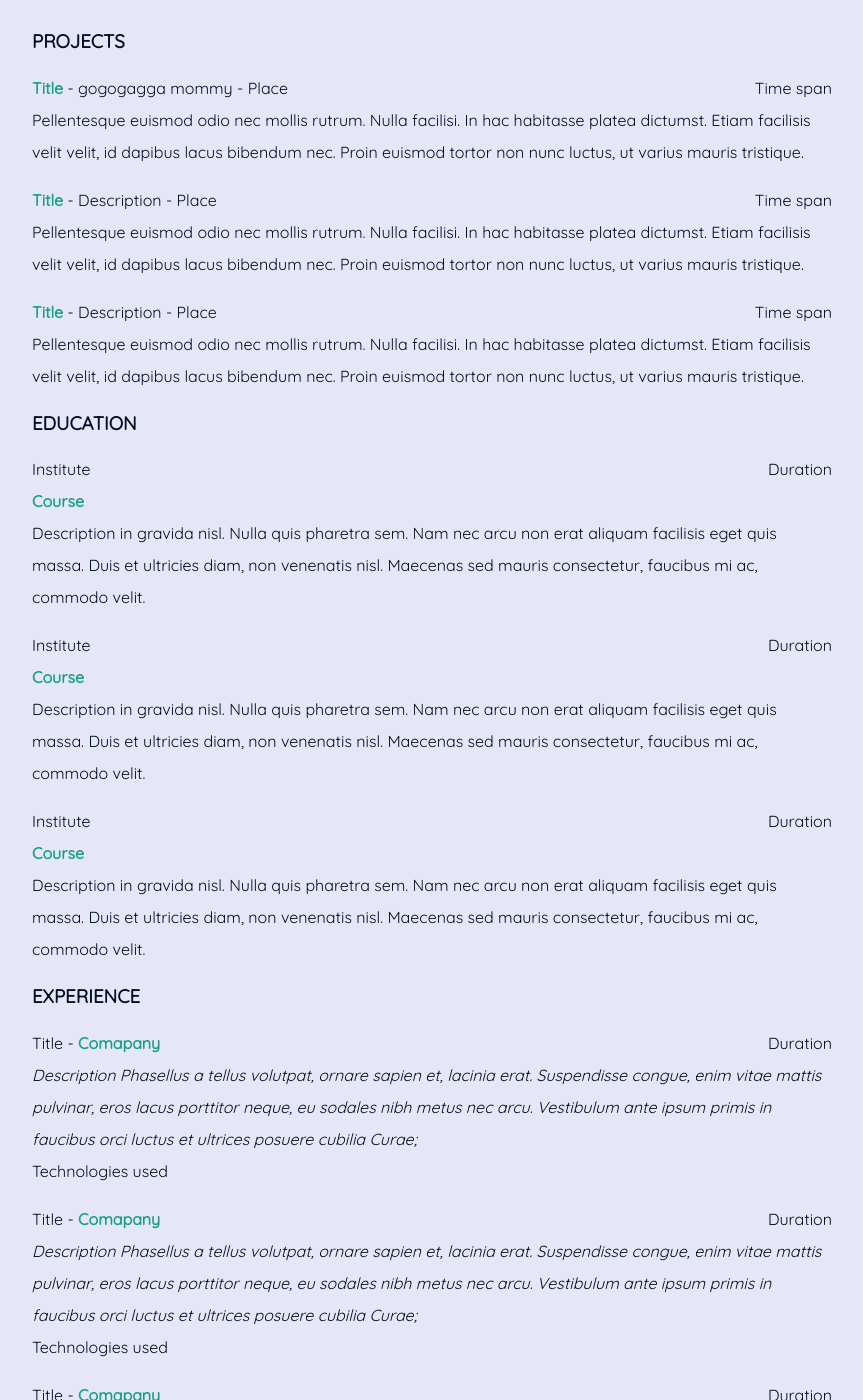
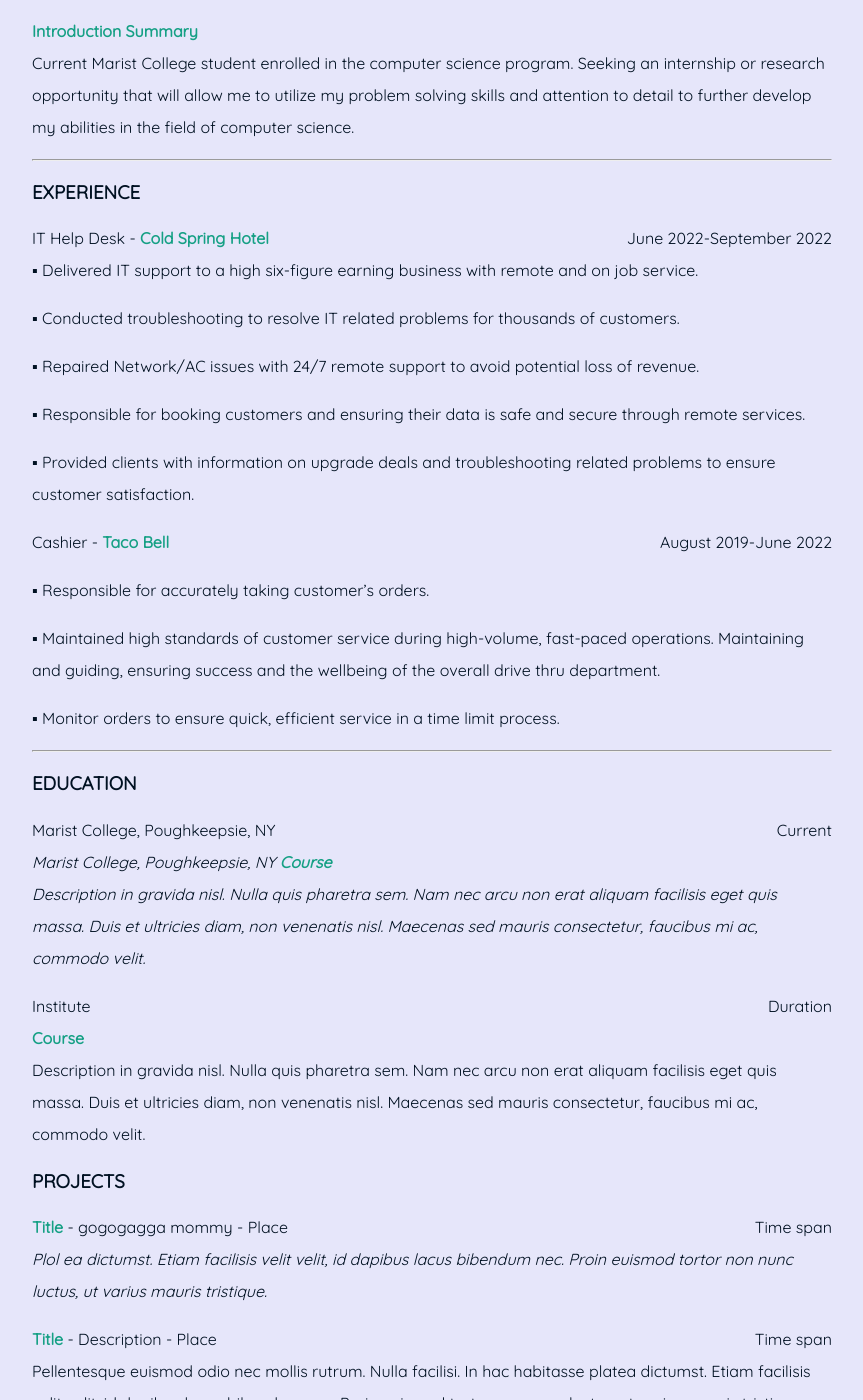
Before and after one commit to knhash/Pudhina, a Jekyll site: the page built from resume.md, in a window 1280 px wide and 1400 px high, scrolled down 547 px. Shown: the whole window, without its empty margins (208-1071 px from the left). Built offline with Jekyll 4.4.1, drawn with Linux system fonts in a browser that asks for light colours; some of the changed text lies outside the part shown.

Commit message:
Resume Changes

````diff
--- a/resume.md
+++ b/resume.md
@@ -1,18 +1,57 @@
 ---
 layout: page
-title: Résumé
-subtitle: An awesome person
+title: Youssef's Resume
+subtitle: Computer Science Student
+
 ---
+<img src="{{ '/assets/img/IMG_8228.jpg' | prepend: site.baseurl }}" id="about-img">
+<span style="float: right; "><a href="{{ '/assets/resume.pdf' | prepend: site.baseurl }}"><strong> </strong></a> </span>
 
-<span style="float: right; "><a href="{{ '/assets/resume.pdf' | prepend: site.baseurl }}"><strong>> </strong></a> </span>
-<br>
+<hr>
 
-### SKILLS
-``` Lorem ipsum dolor sit amet, consectetur adipiscing elit. Morbi sed porttitor mi. In bibendum tortor nec massa finibus, id ultricies urna pulvinar. Sed congue blandit est non sagittis. In eget lobortis ipsum. Quisque id nisl nisl. Donec nec dapibus diam. Donec vel euismod nisi.  ```
+**Introduction Summary** <span style="float: right; "></span>
+Current Marist College student enrolled in the computer science program. Seeking an internship or research opportunity that will allow me to utilize my problem solving skills and attention to detail to further develop my abilities in the field of computer science.
+<hr>
+
+### EXPERIENCE
+
+IT Help Desk - **Cold Spring Hotel** <span style="float: right; ">June 2022-September 2022</span>
+▪ Delivered IT support to a high six-figure earning business with remote and on job service.
+
+▪ Conducted troubleshooting to resolve IT related problems for thousands of customers.
+
+▪ Repaired Network/AC issues with 24/7 remote support to avoid potential loss of revenue.
+
+▪ Responsible for booking customers and ensuring their data is safe and secure through remote services.
+
+▪ Provided clients with information on upgrade deals and troubleshooting related problems to ensure customer satisfaction.
+
+
+Cashier - **Taco Bell** <span style="float: right; ">August 2019-June 2022</span>
+
+▪ Responsible for accurately taking customer’s orders.
+
+▪ Maintained high standards of customer service during high-volume,
+fast-paced operations.
+Maintaining and guiding, ensuring success and the wellbeing of the overall drive thru department.
+
+▪ Monitor orders to ensure quick, efficient service in a time limit process.
+
+<hr>
+### EDUCATION
+
+Marist College, Poughkeepsie, NY <span style="float: right; ">Current</span>
+<em>Marist College, Poughkeepsie, NY
+**Course**
+Description in gravida nisl. Nulla quis pharetra sem. Nam nec arcu non erat aliquam facilisis eget quis massa. Duis et ultricies diam, non venenatis nisl. Maecenas sed mauris consectetur, faucibus mi ac, commodo velit.
+
+Institute <span style="float: right; ">Duration</span>
+**Course**
+Description in gravida nisl. Nulla quis pharetra sem. Nam nec arcu non erat aliquam facilisis eget quis massa. Duis et ultricies diam, non venenatis nisl. Maecenas sed mauris consectetur, faucibus mi ac, commodo velit.
 
 ### PROJECTS
 **Title** - gogogagga mommy - Place <span style="float: right; ">Time span</span>
-Pellentesque euismod odio nec mollis rutrum. Nulla facilisi. In hac habitasse platea dictumst. Etiam facilisis velit velit, id dapibus lacus bibendum nec. Proin euismod tortor non nunc luctus, ut varius mauris tristique.
+<i> Plol ea dictumst. Etiam facilisis velit velit, id dapibus lacus bibendum nec. Proin euismod tortor non nunc luctus, ut varius mauris tristique.
 
 **Title** - Description - Place <span style="float: right; ">Time span</span>
 Pellentesque euismod odio nec mollis rutrum. Nulla facilisi. In hac habitasse platea dictumst. Etiam facilisis velit velit, id dapibus lacus bibendum nec. Proin euismod tortor non nunc luctus, ut varius mauris tristique.
@@ -20,34 +59,11 @@ Pellentesque euismod odio nec mollis rutrum. Nulla facilisi. In hac habitasse pl
 **Title** - Description - Place <span style="float: right; ">Time span</span>
 Pellentesque euismod odio nec mollis rutrum. Nulla facilisi. In hac habitasse platea dictumst. Etiam facilisis velit velit, id dapibus lacus bibendum nec. Proin euismod tortor non nunc luctus, ut varius mauris tristique.
 
-### EDUCATION
 
 Institute <span style="float: right; ">Duration</span>
 **Course**
 Description in gravida nisl. Nulla quis pharetra sem. Nam nec arcu non erat aliquam facilisis eget quis massa. Duis et ultricies diam, non venenatis nisl. Maecenas sed mauris consectetur, faucibus mi ac, commodo velit.
 
-Institute <span style="float: right; ">Duration</span>
-**Course**
-Description in gravida nisl. Nulla quis pharetra sem. Nam nec arcu non erat aliquam facilisis eget quis massa. Duis et ultricies diam, non venenatis nisl. Maecenas sed mauris consectetur, faucibus mi ac, commodo velit.
-
-Institute <span style="float: right; ">Duration</span>
-**Course**
-Description in gravida nisl. Nulla quis pharetra sem. Nam nec arcu non erat aliquam facilisis eget quis massa. Duis et ultricies diam, non venenatis nisl. Maecenas sed mauris consectetur, faucibus mi ac, commodo velit.
-
-### EXPERIENCE
-
-Title - **Comapany** <span style="float: right; ">Duration</span>
-_Description Phasellus a tellus volutpat, ornare sapien et, lacinia erat. Suspendisse congue, enim vitae mattis pulvinar, eros lacus porttitor neque, eu sodales nibh metus nec arcu. Vestibulum ante ipsum primis in faucibus orci luctus et ultrices posuere cubilia Curae;_
-Technologies used
-
-
-Title - **Comapany** <span style="float: right; ">Duration</span>
-_Description Phasellus a tellus volutpat, ornare sapien et, lacinia erat. Suspendisse congue, enim vitae mattis pulvinar, eros lacus porttitor neque, eu sodales nibh metus nec arcu. Vestibulum ante ipsum primis in faucibus orci luctus et ultrices posuere cubilia Curae;_
-Technologies used
-
-Title - **Comapany** <span style="float: right; ">Duration</span>
-_Description Phasellus a tellus volutpat, ornare sapien et, lacinia erat. Suspendisse congue, enim vitae mattis pulvinar, eros lacus porttitor neque, eu sodales nibh metus nec arcu. Vestibulum ante ipsum primis in faucibus orci luctus et ultrices posuere cubilia Curae;_
-Technologies used
 
 
 ### RECOGNITION & INTERESTS
````
